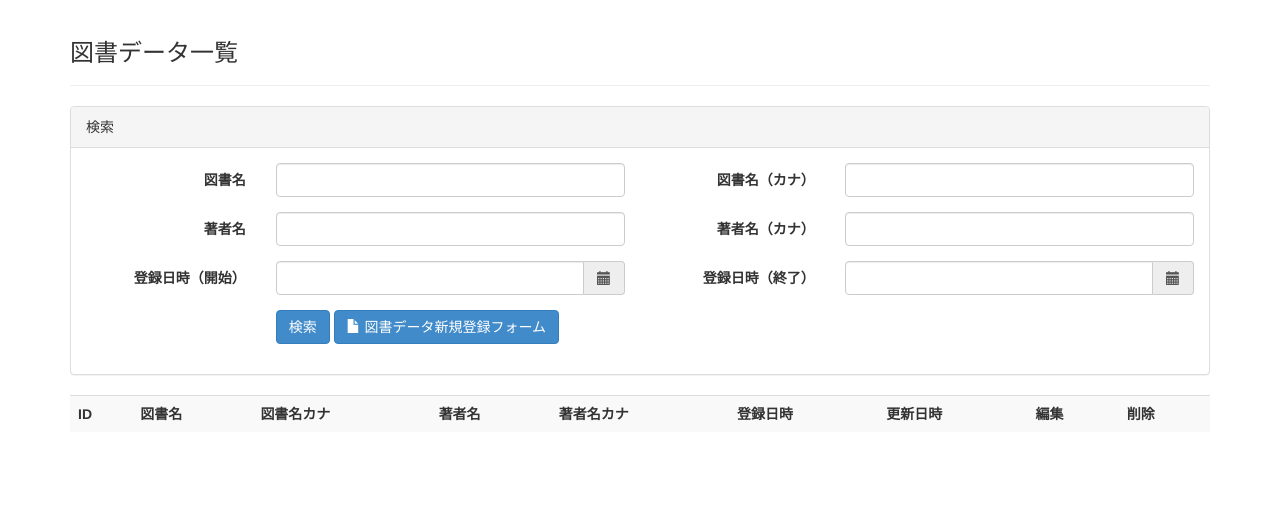
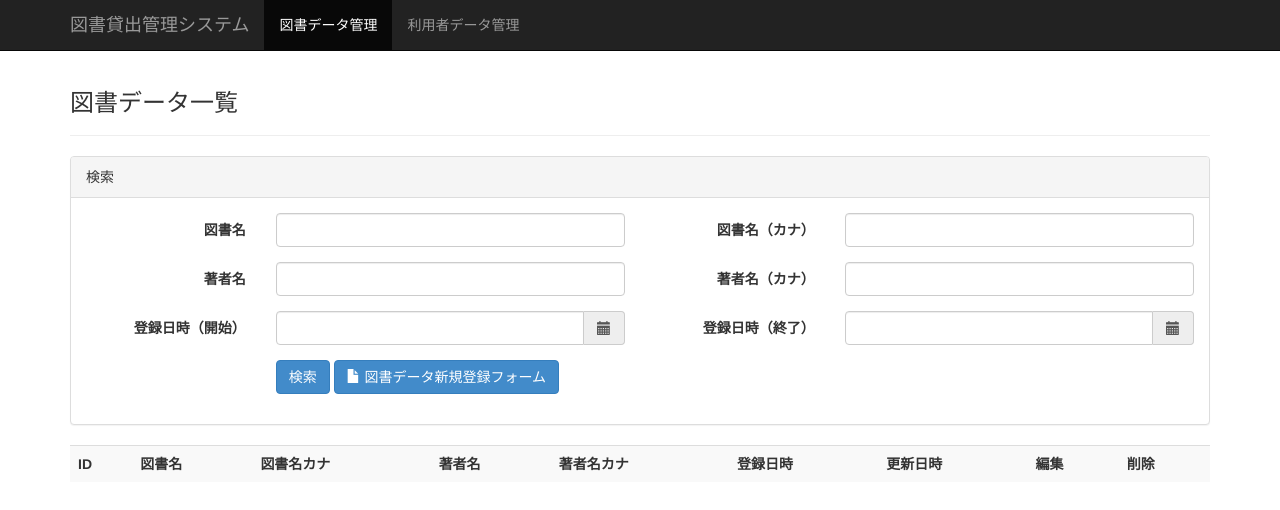
Before and after one commit to syon-tsukayama/books_admin, a PHP site: page / in a window 1280 px wide. Shown: the top 510 px of the page. Run offline with PHP 8.4, Linux system fonts and the light colour scheme; data that the repository does not hold is empty.

Commit message:
図書データ管理一覧画面ヘッダーメニュー仮追加 ・Bootstrap Component Navbar 使用

```diff
--- a/books/index.php
+++ b/books/index.php
@@ -6,7 +6,21 @@ require_once('../common.php');
 output_html_header();
 ?>
 
-    <body>
+    <body style="padding-top: 50px;">
+
+        <nav class="navbar navbar-inverse navbar-fixed-top" role="navigation">
+            <div class="container">
+                <div class="navbar-header">
+                    <a href="#" class="navbar-brand">図書貸出管理システム</a>
+                </div>
+                <div class="collapse navbar-collapse">
+                    <ul class="nav navbar-nav">
+                        <li class="active"><a href="#">図書データ管理</a></li>
+                        <li><a href="#">利用者データ管理</a></li>
+                    </ul>
+                </div>
+            </div>
+        </nav>
 
         <div class="container">
             <div class="page-header">
```
